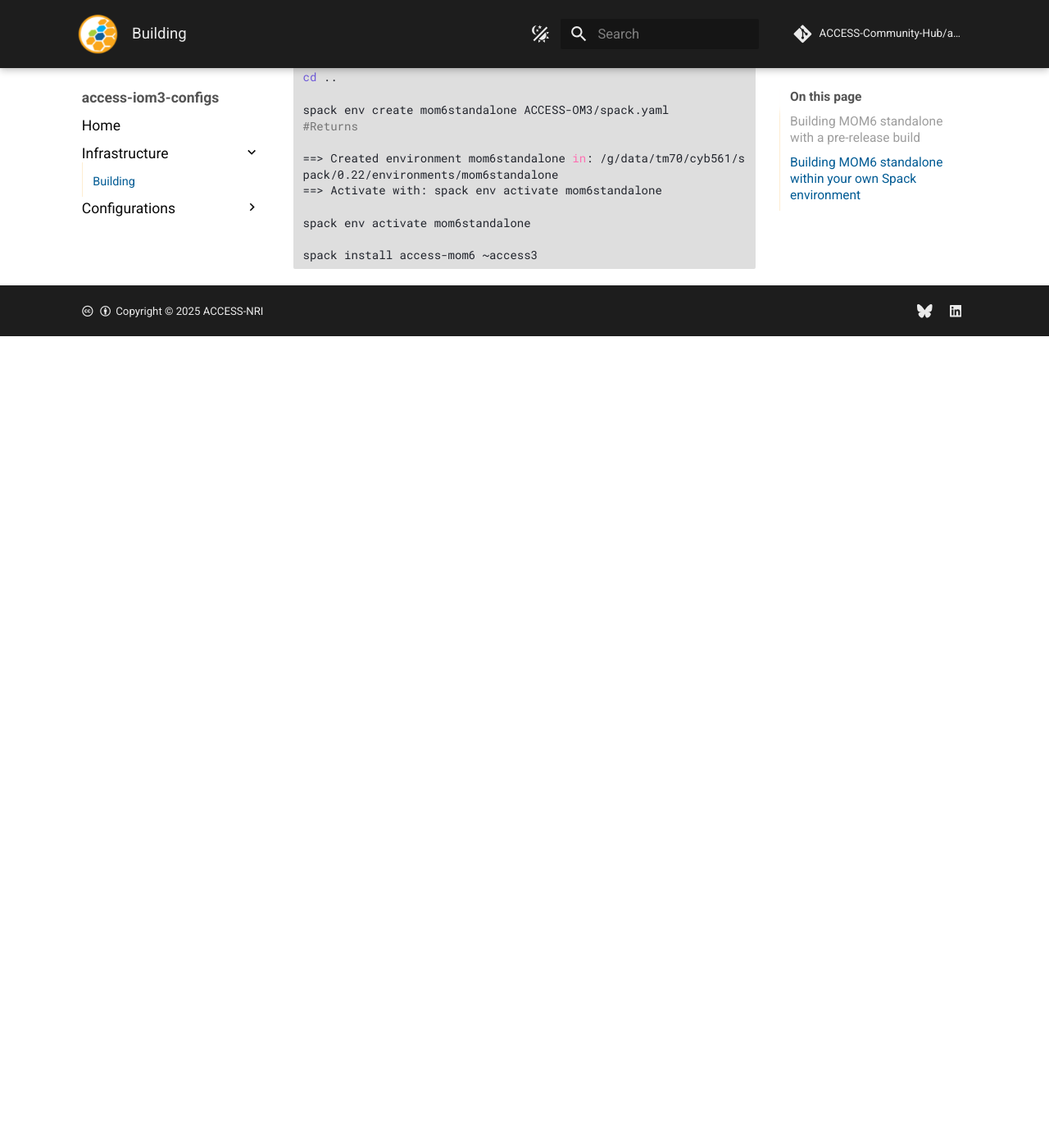
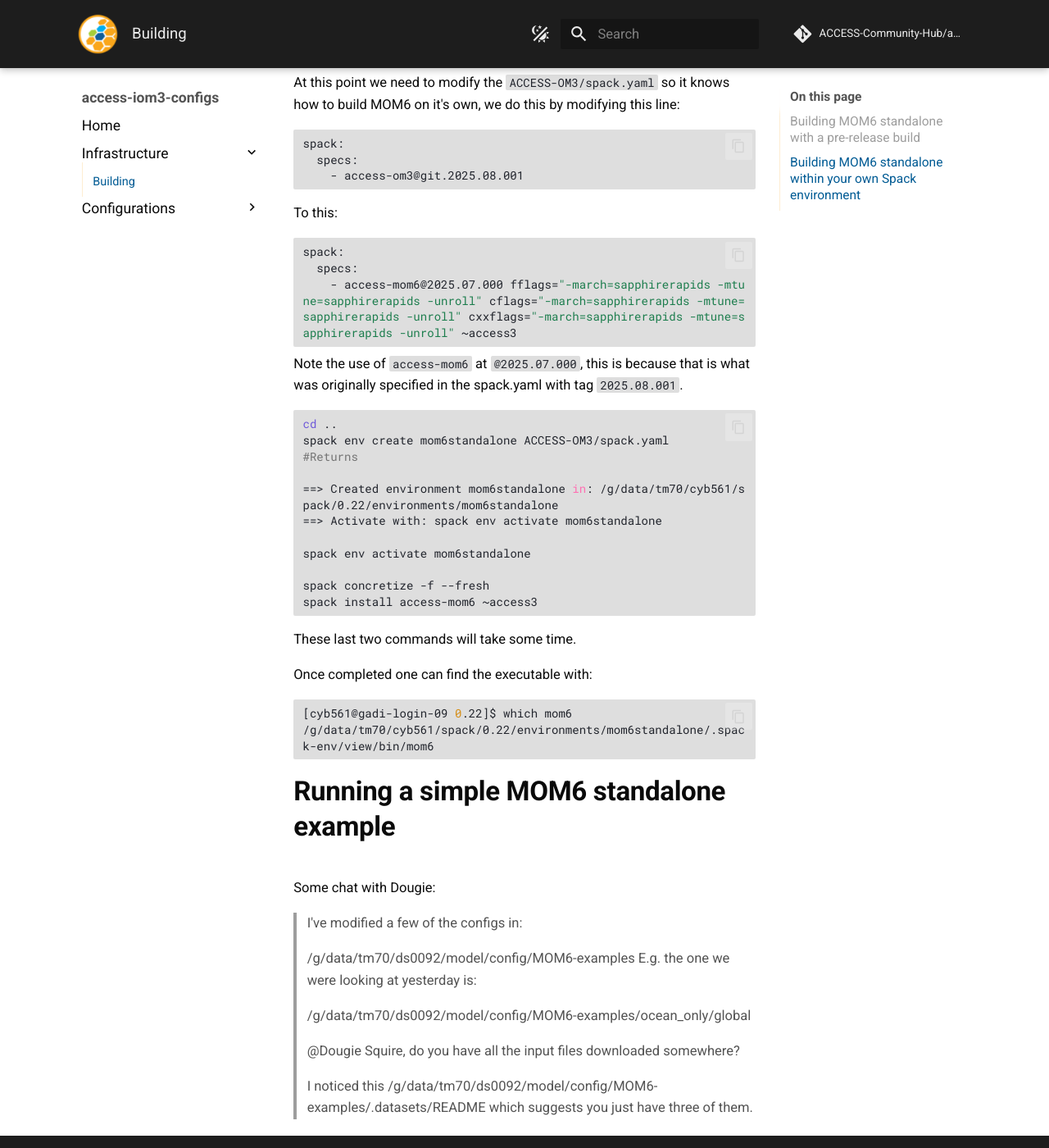
Before and after one commit to ACCESS-Community-Hub/access-iom3-configs, an MkDocs documentation site: the page built from documentation/docs/pages/infrastructure/Building.md, in a window 1280 px wide and 1400 px high, scrolled down 2232 px. Shown: the whole window at 82% size. Built offline with MkDocs 1.6.1 and Material for MkDocs 9.7.7, drawn with Linux system fonts in a browser that asks for light colours; comment, search, counter and statistics services are not loaded; before the commit the page ends 2642 px from its top, so only the background shows below that.

Commit message:
a few more updates of the build docs

````diff
--- a/documentation/docs/pages/infrastructure/Building.md
+++ b/documentation/docs/pages/infrastructure/Building.md
@@ -76,9 +76,26 @@ git tag
 #check out the release you want
 
 git checkout 2025.08.001
+```
 
+At this point we need to modify the `ACCESS-OM3/spack.yaml` so it knows how to build MOM6 on it's own, we do this by modifying this line:
+```bash
+spack:
+  specs:
+    - access-om3@git.2025.08.001
+```
+
+To this:
+```bash
+spack:
+  specs:
+    - access-mom6@2025.07.000 fflags="-march=sapphirerapids -mtune=sapphirerapids -unroll" cflags="-march=sapphirerapids -mtune=sapphirerapids -unroll" cxxflags="-march=sapphirerapids -mtune=sapphirerapids -unroll" ~access3
+
+```
+Note the use of `access-mom6` at `@2025.07.000`, this is because that is what was originally specified in the spack.yaml with tag `2025.08.001`.
+
+```bash
 cd ..
-
 spack env create mom6standalone ACCESS-OM3/spack.yaml
 #Returns
 
@@ -87,5 +104,28 @@ spack env create mom6standalone ACCESS-OM3/spack.yaml
 
 spack env activate mom6standalone
 
+spack concretize -f --fresh
 spack install access-mom6 ~access3
 ```
+
+These last two commands will take some time.
+
+Once completed one can find the executable with:
+```bash
+[cyb561@gadi-login-09 0.22]$ which mom6
+/g/data/tm70/cyb561/spack/0.22/environments/mom6standalone/.spack-env/view/bin/mom6
+```
+
+# Running a simple MOM6 standalone example
+
+Some chat with Dougie:
+> I've modified a few of the configs in:
+
+> /g/data/tm70/ds0092/model/config/MOM6-examples
+> E.g. the one we were looking at yesterday is:
+
+> /g/data/tm70/ds0092/model/config/MOM6-examples/ocean_only/global
+
+> @Dougie Squire, do you have all the input files downloaded somewhere?
+
+> I noticed this /g/data/tm70/ds0092/model/config/MOM6-examples/.datasets/README which suggests you just have three of them.
````
